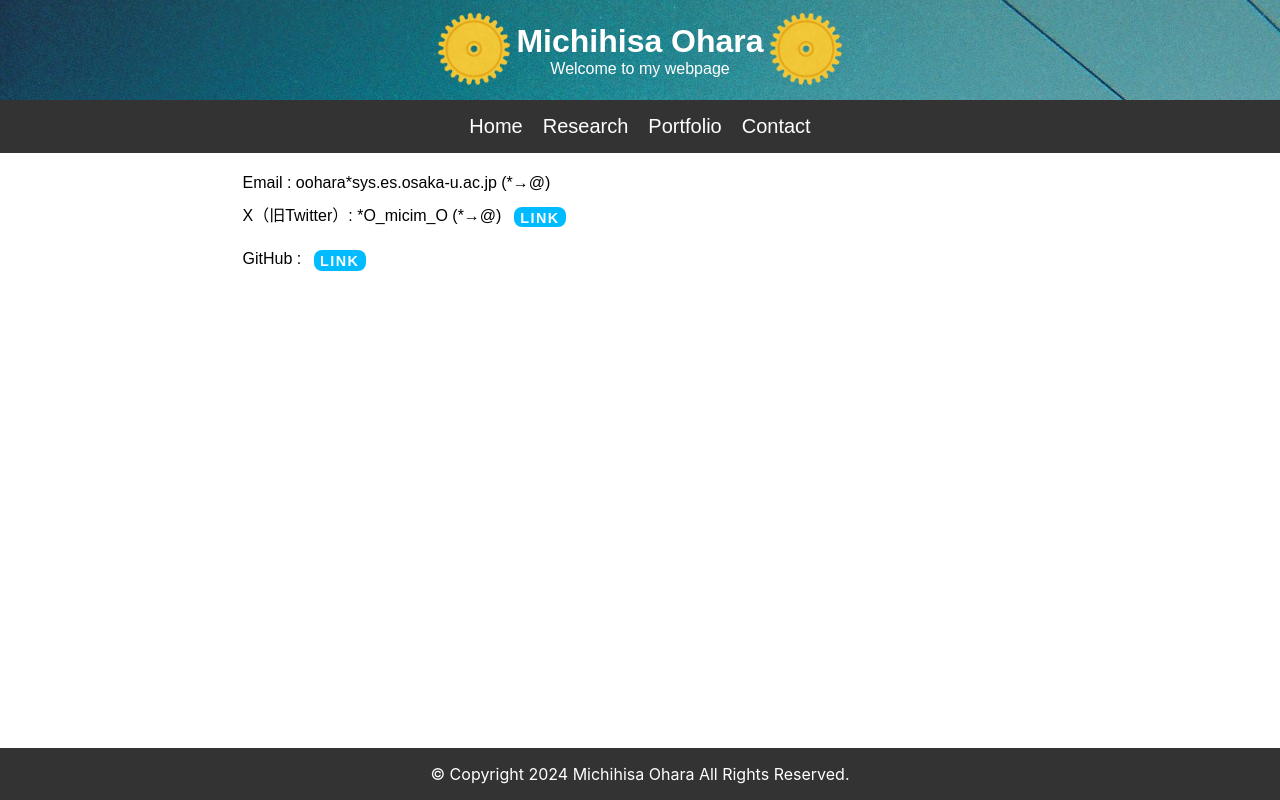
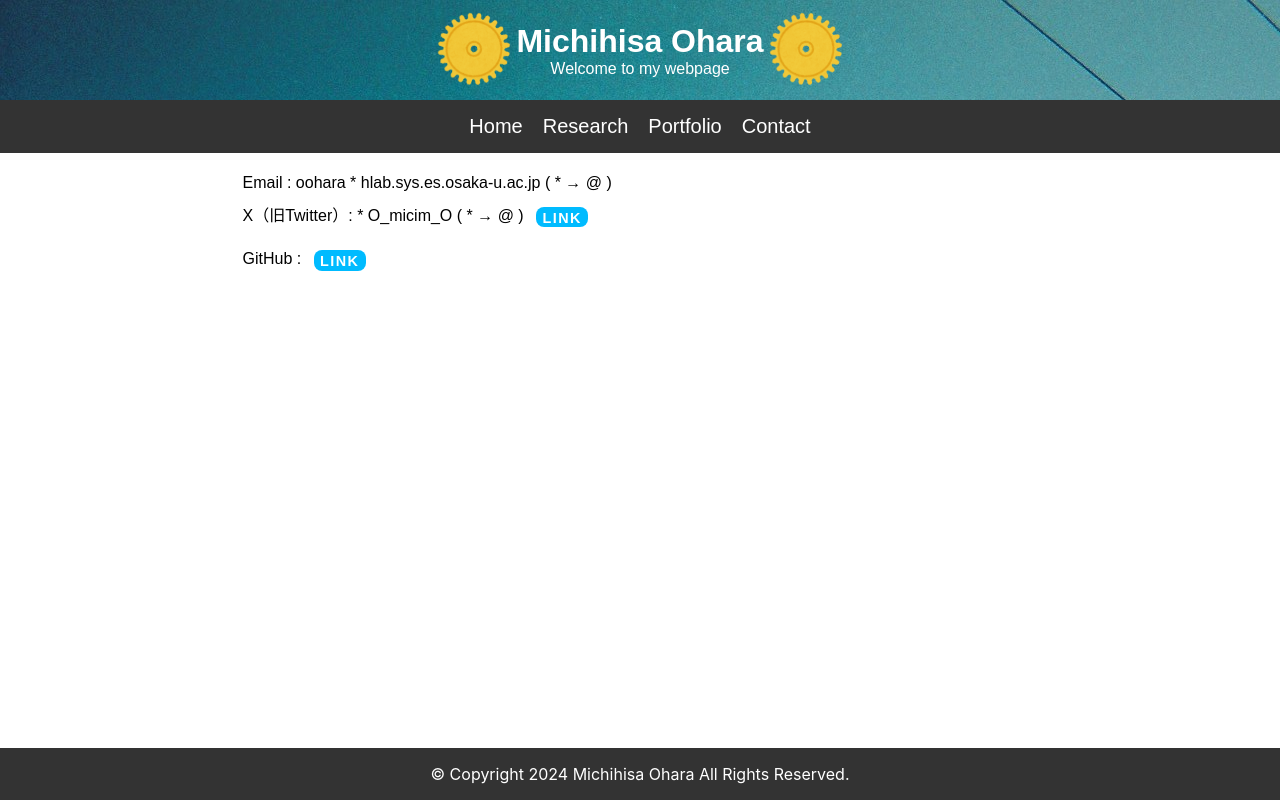
Before and after one commit to cha-mic/my_webpage_react, a React (Create React App) app: page /my_webpage_react/Contact in a window 1280 px wide. Built offline with nearby package versions, Linux system fonts and the light colour scheme.

Commit message:
email修正

```diff
--- a/src/components/Contact.jsx
+++ b/src/components/Contact.jsx
@@ -6,8 +6,8 @@ export const Contact = () => {
         <div className='contact'>
             <div className='contact-disp'>
                 <ul>
-                    <li>Email : oohara*sys.es.osaka-u.ac.jp (*→@)</li>
-                    <li>X（旧Twitter）: *O_micim_O (*→@) <LinkButton Link = {"https://x.com/O_micim_O"} /> </li>
+                    <li>Email : oohara * hlab.sys.es.osaka-u.ac.jp ( * → @ )</li>
+                    <li>X（旧Twitter）: * O_micim_O ( * → @ ) <LinkButton Link = {"https://x.com/O_micim_O"} /> </li>
                     <li>GitHub : <LinkButton Link = {"https://github.com/cha-mic"} /> </li>
                 </ul>
             </div>
```
Also changed, not shown: 7 other files (tests, documents, lock files or other folders).
